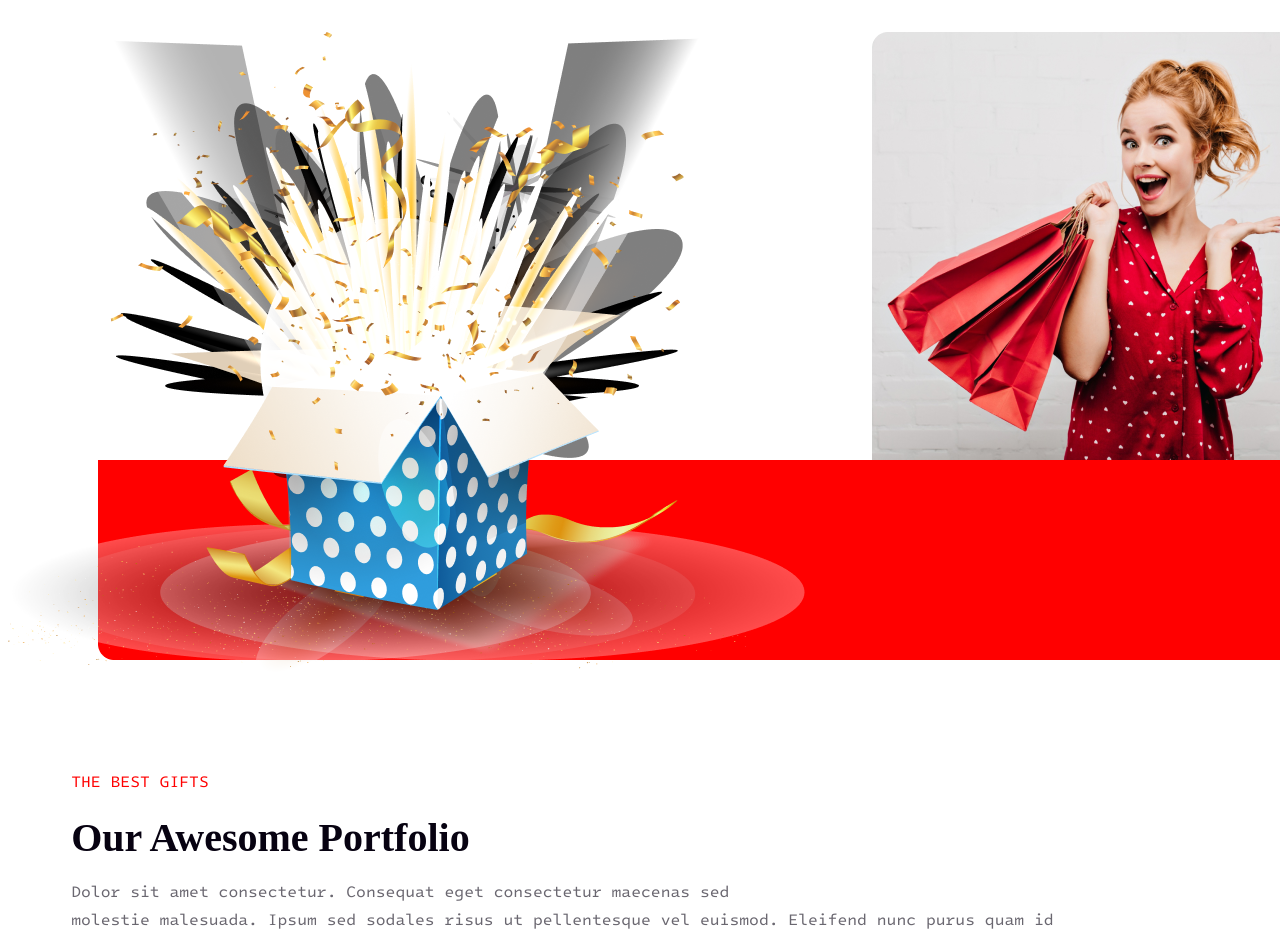
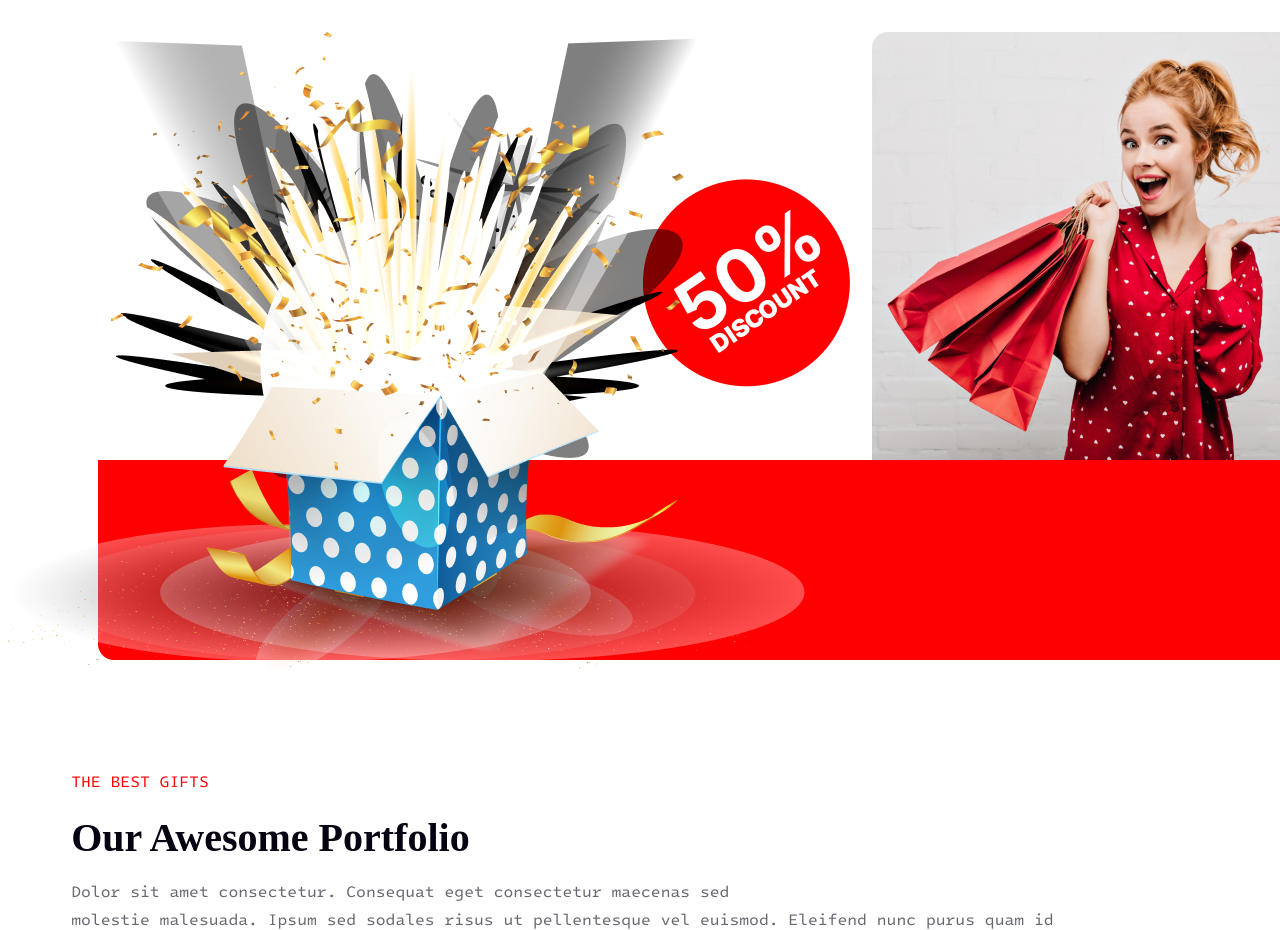
Before and after one commit to Tanzizul-Islam/New-mission, a plain HTML site: page index.html in a window 1280 px wide. Shown: the part 3420-4350 px from the top of the page. Drawn offline with Linux system fonts and the light colour scheme.

Commit message:
all done

```diff
--- a/index.html
+++ b/index.html
@@ -84,7 +84,10 @@
                     <div class="holidays-img">
                         <img src="images/Group 75.png" alt="">
                     </div>
-                    <div class="holidays-img img-1">
+                    <div class="holidays-img-1 img-1">
+                        <span class="img-3">
+                            <img src="images/Group 44.png" alt="">
+                        </span>
                         <img src="images/Rectangle 1.png" alt="">
                     </div>
                 </div>
--- a/style/style.css
+++ b/style/style.css
@@ -232,15 +232,27 @@ span a{
     width: 50%;
     z-index: 1;
 }
+.holidays-img-1{
+    width: 50%;
+}
 .img-1{
     margin-left: 232px;
-    z-index: -1;
+    z-index:-1;
+}
+.img-3{
+    z-index: 1;
+    background-image: url('../images/Group\ 44.png');
+    background-repeat: no-repeat;
+    position: absolute;
+    right: 380px;
+    top: 3550px;
 }
 .holidays-images{
     background-image: url('../images/Rectangle\ 2.png');
     background-repeat: no-repeat;
     height: 200px;
     width: 1500px;
+    z-index:;
     background-position: center bottom;
     position: absolute;
     top: 3880px;
```
